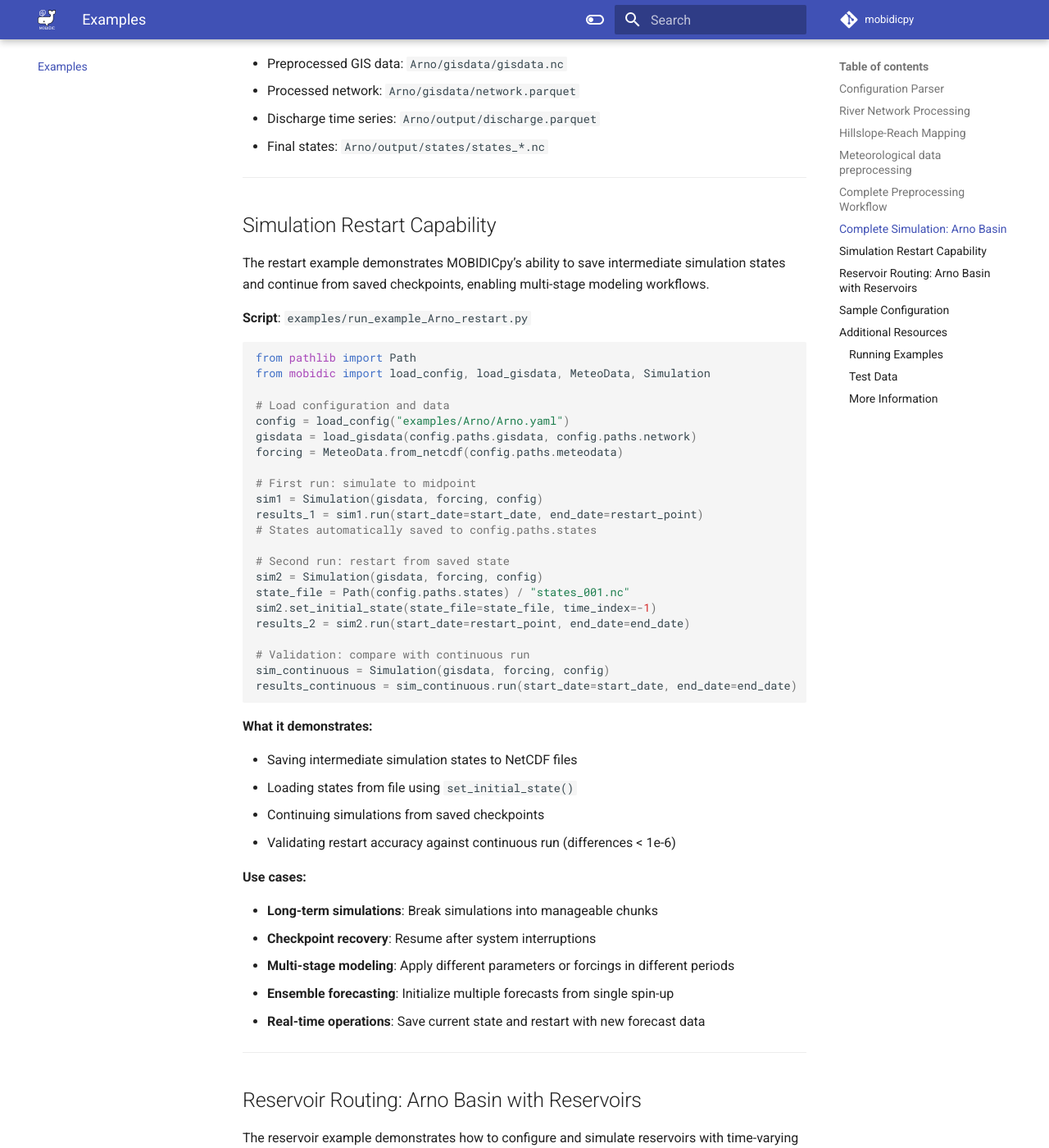
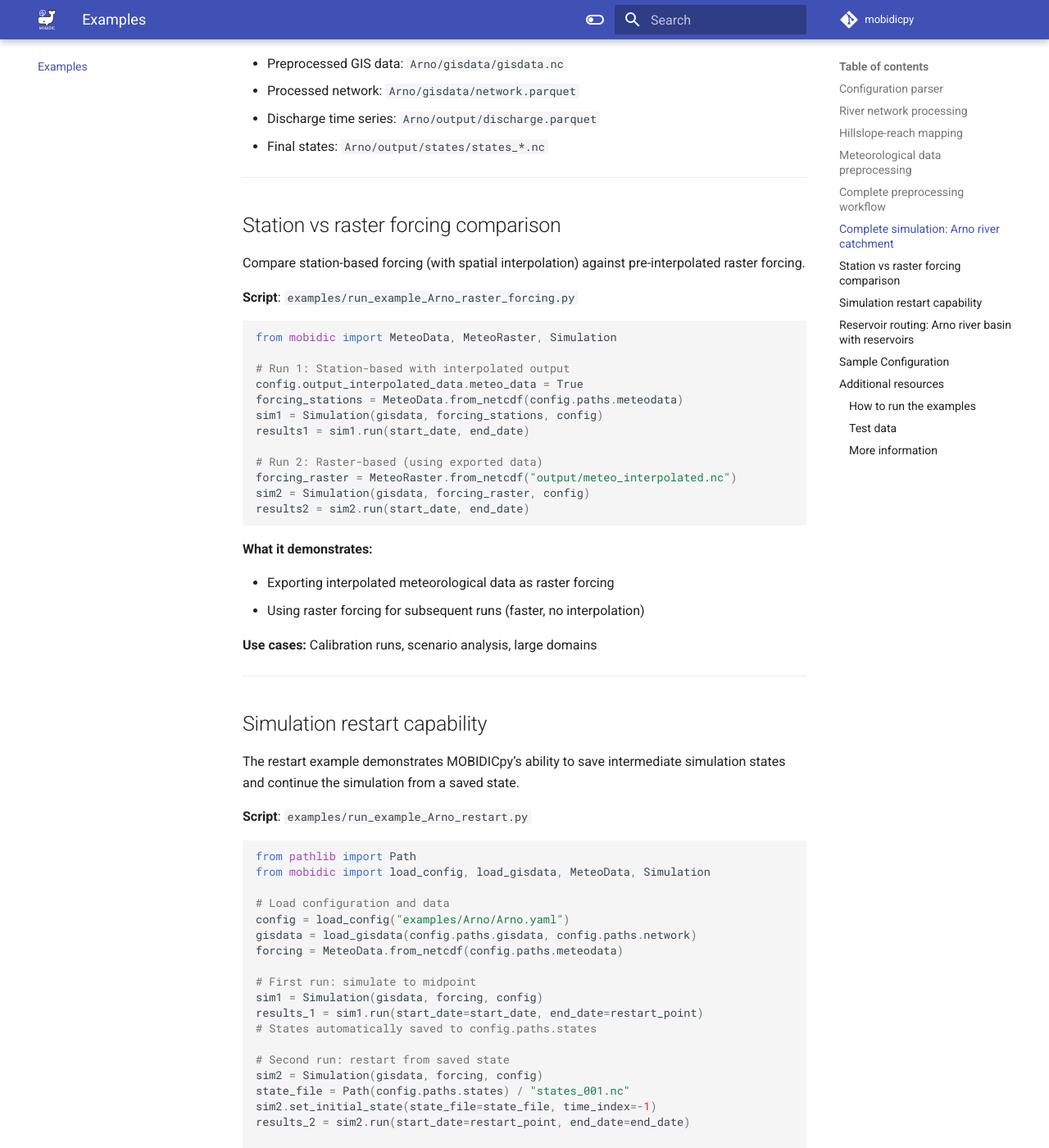
Before and after one commit to mobidichydro/MOBIDICpy, an MkDocs documentation site: the page built from docs/examples.md, in a window 1280 px wide and 1400 px high, scrolled down 6178 px. Shown: the whole window at 82% size. Built offline with MkDocs 1.6.1 and Material for MkDocs 9.7.7, drawn with Linux system fonts in a browser that asks for light colours; a script that is not in the unit is left out; comment, search, counter and statistics services are not loaded; some of the changed text lies outside the part shown.

Commit message:
Added raster forcing example

````diff
--- a/docs/examples.md
+++ b/docs/examples.md
@@ -2,7 +2,7 @@
 
 This page provides practical examples demonstrating the main features of MOBIDICpy. All example scripts are available in the `examples/` directory of the repository.
 
-## Configuration Parser
+## Configuration parser
 
 This example shows how to load and validate MOBIDIC configuration files.
 
@@ -38,7 +38,7 @@ print(f"Wave celerity: {config.parameters.routing.wcel} m/s")
 
 ---
 
-## River Network Processing
+## River network processing
 
 Process a river network shapefile to create a routing network with topology and parameters.
 
@@ -83,7 +83,7 @@ save_network(network, config.paths.network, format="parquet")
 
 ---
 
-## Hillslope-Reach Mapping
+## Hillslope-reach mapping
 
 Map hillslope grid cells to river reaches for lateral inflow routing.
 
@@ -206,7 +206,7 @@ print(f"\nLoaded from NetCDF: {meteo_from_nc}")
 
 ---
 
-## Complete Preprocessing Workflow
+## Complete preprocessing workflow
 
 The complete preprocessing workflow demonstrates how to process all GIS data and prepare it for simulation.
 
@@ -253,9 +253,9 @@ loaded_gisdata = GISData.load(
 
 ---
 
-## Complete Simulation: Arno Basin
+## Complete simulation: Arno river catchment
 
-The Arno basin example demonstrates a complete end-to-end MOBIDIC simulation workflow, from preprocessing through simulation to visualization.
+The Arno river example demonstrates a complete MOBIDIC simulation workflow, from preprocessing through simulation to visualization.
 
 **Script**: `examples/run_example_Arno.py`
 
@@ -296,9 +296,39 @@ results = sim.run(start_date=forcing.start_date, end_date=forcing.end_date)
 
 ---
 
-## Simulation Restart Capability
+## Station vs raster forcing comparison
 
-The restart example demonstrates MOBIDICpy's ability to save intermediate simulation states and continue from saved checkpoints, enabling multi-stage modeling workflows.
+Compare station-based forcing (with spatial interpolation) against pre-interpolated raster forcing.
+
+**Script**: `examples/run_example_Arno_raster_forcing.py`
+
+```python
+from mobidic import MeteoData, MeteoRaster, Simulation
+
+# Run 1: Station-based with interpolated output
+config.output_interpolated_data.meteo_data = True
+forcing_stations = MeteoData.from_netcdf(config.paths.meteodata)
+sim1 = Simulation(gisdata, forcing_stations, config)
+results1 = sim1.run(start_date, end_date)
+
+# Run 2: Raster-based (using exported data)
+forcing_raster = MeteoRaster.from_netcdf("output/meteo_interpolated.nc")
+sim2 = Simulation(gisdata, forcing_raster, config)
+results2 = sim2.run(start_date, end_date)
+```
+
+**What it demonstrates:**
+
+- Exporting interpolated meteorological data as raster forcing
+- Using raster forcing for subsequent runs (faster, no interpolation)
+
+**Use cases:** Calibration runs, scenario analysis, large domains
+
+---
+
+## Simulation restart capability
+
+The restart example demonstrates MOBIDICpy's ability to save intermediate simulation states and continue the simulation from a saved state.
 
 **Script**: `examples/run_example_Arno_restart.py`
 
@@ -332,21 +362,20 @@ results_continuous = sim_continuous.run(start_date=start_date, end_date=end_date
 - Saving intermediate simulation states to NetCDF files
 - Loading states from file using `set_initial_state()`
 - Continuing simulations from saved checkpoints
-- Validating restart accuracy against continuous run (differences < 1e-6)
+- Validating restart accuracy against continuous run
 
 **Use cases:**
 
 - **Long-term simulations**: Break simulations into manageable chunks
 - **Checkpoint recovery**: Resume after system interruptions
 - **Multi-stage modeling**: Apply different parameters or forcings in different periods
-- **Ensemble forecasting**: Initialize multiple forecasts from single spin-up
 - **Real-time operations**: Save current state and restart with new forecast data
 
 ---
 
-## Reservoir Routing: Arno Basin with Reservoirs
+## Reservoir routing: Arno river basin with reservoirs
 
-The reservoir example demonstrates how to configure and simulate reservoirs with time-varying regulation curves and stage-discharge relationships.
+This example demonstrates how to configure and simulate reservoirs with time-varying regulation curves and stage-discharge relationships.
 
 **Script**: `examples/run_example_Arno_reservoirs.py`
 
@@ -466,13 +495,9 @@ output_states:
 
 - Configuring reservoirs with shapefiles and CSV data files
 - Processing reservoir data during preprocessing
-- Stage-storage relationships (cubic spline interpolation)
-- Time-varying regulation curves (seasonal winter/summer operations)
-- Automatic initial volume calculation from z_max (if CSV not provided)
-- Basin pixel identification via polygon rasterization
+- Time-varying regulation curves (e.g., seasonal winter/summer operations)
 - Inlet/outlet reach detection by network topology
 - Reservoir state output (volume, stage, discharge) to NetCDF
-- Integration with hillslope and channel routing
 
 **Output files:**
 
@@ -482,18 +507,11 @@ output_states:
 
 **Visualization script**: `examples/run_example_Arno_reservoirs_plots.py`
 
-Generates plots showing:
-- Reservoir volume over time
-- Reservoir stage over time
-- Reservoir inflow vs outflow
-- Regulation curve switching (winter/summer)
-- Outlet discharge comparison (with/without reservoirs)
-
 ---
 
 ## Sample Configuration
 
-A complete annotated configuration file is provided at `examples/sample_config.yaml`. This file includes:
+A sample configuration file is provided at `examples/sample_config.yaml`. This file includes:
 
 - Basin metadata and identification
 - Input/output file paths
@@ -503,13 +521,13 @@ A complete annotated configuration file is provided at `examples/sample_config.y
 - Simulation settings (time step, schemes)
 - Output configuration
 
-Refer to this file as a template when creating your own configurations.
+Refer to this file as a template when creating new configurations.
 
 ---
 
-## Additional Resources
+## Additional resources
 
-### Running Examples
+### How to run the examples
 
 All example scripts can be run from the repository root:
 
@@ -519,6 +537,9 @@ python examples/run_example_Arno.py
 
 # Visualization of results
 python examples/run_example_Arno_plots.py
+
+# Station vs raster forcing comparison
+python examples/run_example_Arno_raster_forcing.py
 
 # Complete Arno basin with reservoir routing
 python examples/run_example_Arno_reservoirs.py
@@ -545,9 +566,9 @@ python examples/demo_hill_reach_map.py
 python examples/demo_meteo_mat_to_nc.py
 ```
 
-### Test Data
+### Test data
 
-Example data for the Arno basin is provided in `examples/Arno/`:
+Example data for the Arno river catchment is provided in `examples/Arno/`:
 
 - Configuration files: `Arno.yaml`, `Arno.reservoirs.yaml`
 - River network shapefile
@@ -555,7 +576,7 @@ Example data for the Arno basin is provided in `examples/Arno/`:
 - Meteorological data
 - Reservoir data (shapefiles, stage-storage curves, regulation curves/schedules)
 
-### More Information
+### More information
 
 - See the [API Reference](reference/index.md) for detailed function documentation
 - See the [Introduction](introduction.md) for model background
````
